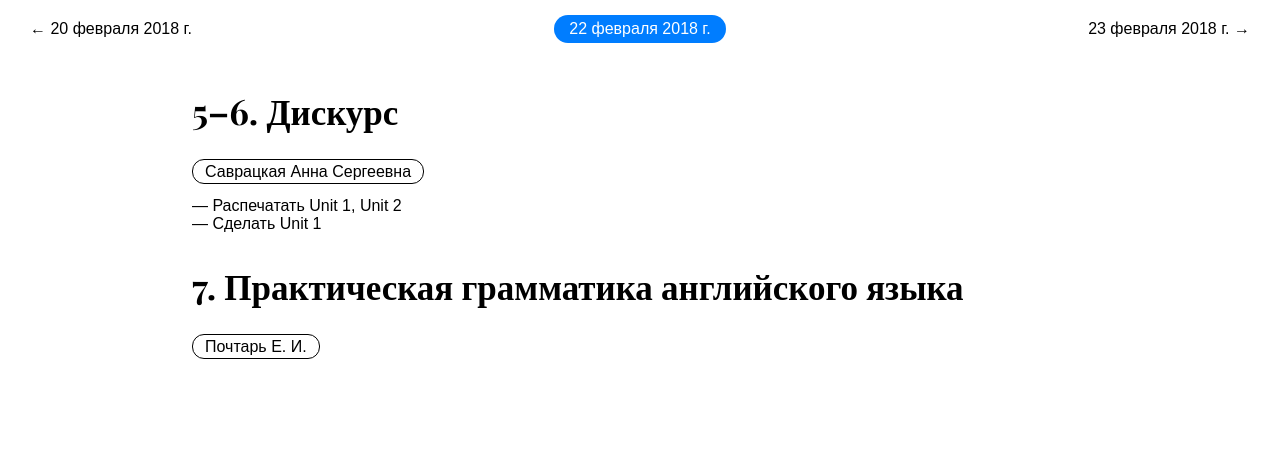
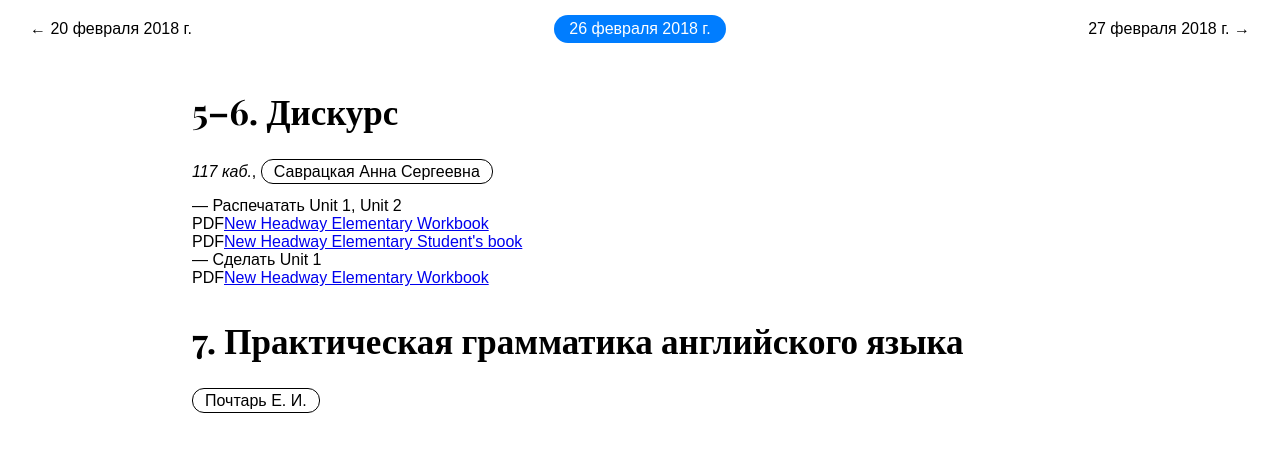
Before and after one commit to g0ddest/english, a React (Create React App) app: page / in a window 1280 px wide. Shown: the top 452 px of the page. Built offline with nearby package versions, Linux system fonts and the light colour scheme.

Commit message:
add files

```diff
--- a/public/sch.json
+++ b/public/sch.json
@@ -11,12 +11,13 @@
           "patronymic_name": "Л."
         },
         "number": [6,7],
-        "task": []
+        "task": [],
+        "room": 117
       }
     ]
   },
   {
-    "date": "2018-02-22",
+    "date": "2018-02-26",
     "lessons":[
       {
         "name": "Дискурс",
@@ -28,6 +29,7 @@
           "photo": "files/photo/sav.jpg"
         },
         "number": [5, 6],
+        "room": 117,
         "task":[
           {
             "text": "Распечатать Unit 1, Unit 2",
@@ -77,7 +79,7 @@
     ]
   },
   {
-    "date": "2018-02-23",
+    "date": "2018-02-27",
     "lessons":[
       {
         "name": "Введение в языкознание",
@@ -88,12 +90,13 @@
           "patronymic_name": "Д."
         },
         "number": [6,7],
+        "room": 117,
         "task": []
       }
     ]
   },
   {
-    "date": "2018-02-24",
+    "date": "2018-02-28",
     "lessons":[
       {
         "name": "Практическая фонетика английского языка",
@@ -104,7 +107,8 @@
           "patronymic_name": "Л."
         },
         "number": [6,7],
-        "task": []
+        "task": [],
+        "room": 117
       }
     ]
   }
--- a/src/App.js
+++ b/src/App.js
@@ -39,7 +39,7 @@ class App extends Component {
         });
 
         let i = 0;
-        while (Date.parse(dates[i] + " 19:30") - new Date().getTime() <= 0){
+        while (new Date(dates[i].split("-")[0], dates[i].split("-")[1] - 1, dates[i].split("-")[2], "19", "30").getTime() < new Date().getTime() && i < dates.length - 1){
             i++;
         }
 
--- /dev/null
+++ b/src/File.css
@@ -0,0 +1,8 @@
+.File{
+
+}
+
+.File .type{
+    float: left;
+    text-transform: uppercase;
+}
--- /dev/null
+++ b/src/File.js
@@ -0,0 +1,15 @@
+import React, { Component } from 'react';
+import './File.css';
+
+class File extends Component{
+    render(){
+        return (
+            <div className="File">
+                <div className="type">{this.props.type}</div>
+                <div className="name"><a href={this.props.path}>{this.props.name}</a></div>
+            </div>
+        );
+    }
+}
+
+export default File;
--- /dev/null
+++ b/src/Files.js
@@ -0,0 +1,22 @@
+import React, { Component } from 'react';
+import File from './File'
+
+class Files extends Component{
+
+    render(){
+        if(this.props.files)
+            return (
+                <span>
+                    {this.props.files.map((item, index) => {
+                        return (
+                            <File type={item.type} name={item.name} path={item.path} />
+                        )
+                    })}
+                </span>
+            );
+        else return null;
+    }
+
+}
+
+export default Files;
--- a/src/Lecture.css
+++ b/src/Lecture.css
@@ -8,9 +8,19 @@
     text-align: left;
 }
 
+@media screen and (max-width: 640px) {
+    .Lecture{
+        width: 90%;
+    }
+}
+
 .Lecture h2{
     font-weight: 600;
     font-family: 'Playfair Display', serif;
     font-size: 35px;
     text-align: left;
 }
+
+.Lecture .room{
+    font-style: italic;
+}
--- a/src/Lecture.js
+++ b/src/Lecture.js
@@ -18,7 +18,8 @@ class Lecture extends Component{
         return (
             <div className="Lecture">
                 <h2><span>{this.lecture_num()}</span>{data.name}</h2>
-                <Person data={data.teacher}/>
+                <p>{data.room && <span><span className="room">{data.room} каб.</span>, </span>}<Person data={data.teacher}/></p>
+                <div/>
                 <Tasks data={data.task}/>
             </div>
         );
--- a/src/Person.js
+++ b/src/Person.js
@@ -4,7 +4,7 @@ import './Person.css'
 class Person extends Component {
     render(){
         return (
-            <p><span className="Person">{this.props.data.last_name} {this.props.data.first_name} {this.props.data.patronymic_name}</span></p>
+            <span className="Person">{this.props.data.last_name} {this.props.data.first_name} {this.props.data.patronymic_name}</span>
         )
     }
 }
--- a/src/Task.js
+++ b/src/Task.js
@@ -1,9 +1,13 @@
 import React, { Component } from 'react';
+import Files from './Files'
 
 class Task extends Component{
     render() {
         return (
-            <div>— {this.props.data.text}</div>
+            <div>
+                <div>— {this.props.data.text}</div>
+                <Files files={this.props.data.files}/>
+            </div>
         );
     }
 }
```
